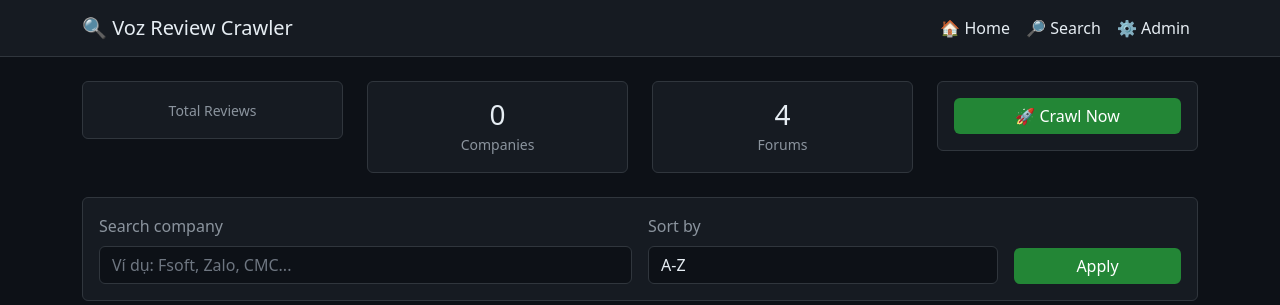
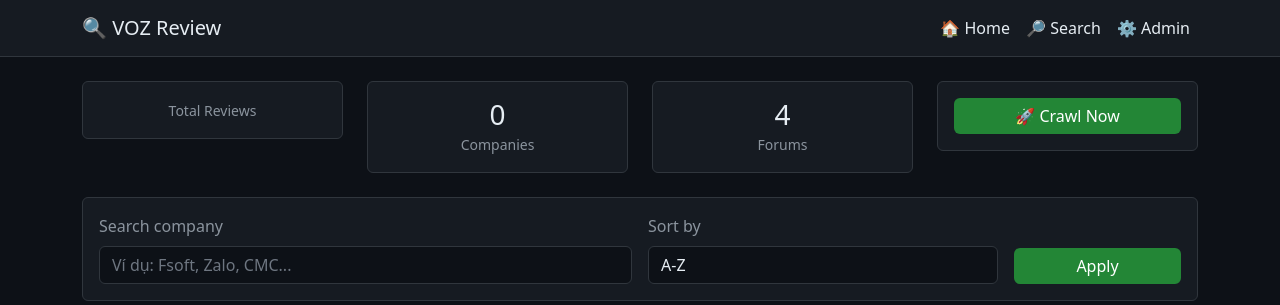
Before and after one commit to rin2401/voz-review, a FastAPI app: template templates/index.html in a window 1280 px wide. Shown: the top 305 px of the page. Run offline with FastAPI, Linux system fonts and the light colour scheme; the template is opened without the code that fills it, so the values that code supplies are empty; parts of the project's set-up code (start-up, migrations or seed data) failed here and were passed over.

Commit message:
chore: rename navbar brand to VOZ Review

```diff
--- a/templates/company.html
+++ b/templates/company.html
@@ -153,7 +153,7 @@
 
     <nav class="navbar navbar-expand-lg navbar-dark" style="background: #161b22; border-bottom: 1px solid #30363d;">
         <div class="container">
-            <a class="navbar-brand" href="/">🔍 Voz Review Crawler</a>
+            <a class="navbar-brand" href="/">🔍 VOZ Review</a>
             <button class="navbar-toggler" type="button" data-bs-toggle="collapse" data-bs-target="#navbarNav">
                 <span class="navbar-toggler-icon"></span>
             </button>
--- a/templates/index.html
+++ b/templates/index.html
@@ -69,7 +69,7 @@
 <body>
     <nav class="navbar navbar-expand-lg navbar-dark" style="background: #161b22; border-bottom: 1px solid #30363d;">
         <div class="container">
-            <a class="navbar-brand" href="/">🔍 Voz Review Crawler</a>
+            <a class="navbar-brand" href="/">🔍 VOZ Review</a>
             <button class="navbar-toggler" type="button" data-bs-toggle="collapse" data-bs-target="#navbarNav">
                 <span class="navbar-toggler-icon"></span>
             </button>
--- a/templates/search.html
+++ b/templates/search.html
@@ -51,7 +51,7 @@
 <body>
     <nav class="navbar navbar-expand-lg navbar-dark" style="background: #161b22; border-bottom: 1px solid #30363d;">
         <div class="container">
-            <a class="navbar-brand" href="/">🔍 Voz Review Crawler</a>
+            <a class="navbar-brand" href="/">🔍 VOZ Review</a>
             <div class="collapse navbar-collapse" id="navbarNav">
                 <ul class="navbar-nav ms-auto">
                     <li class="nav-item"><a class="nav-link" href="/">🏠 Home</a></li>
```
